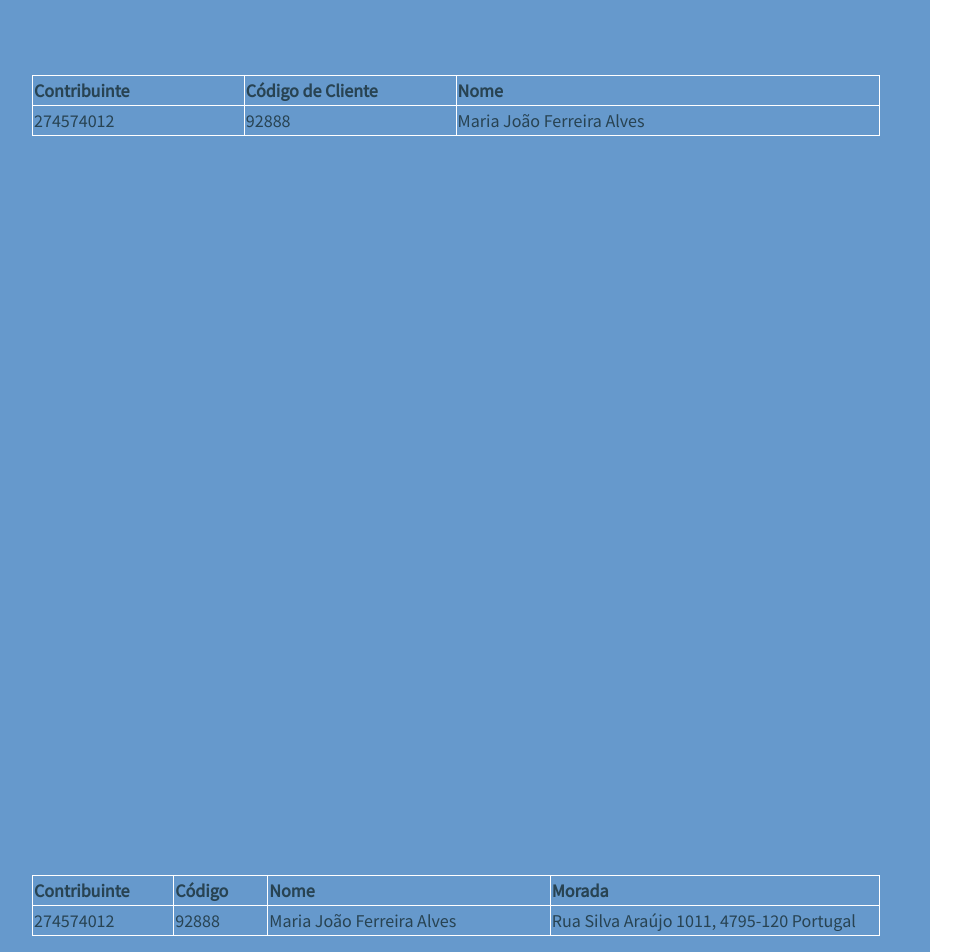
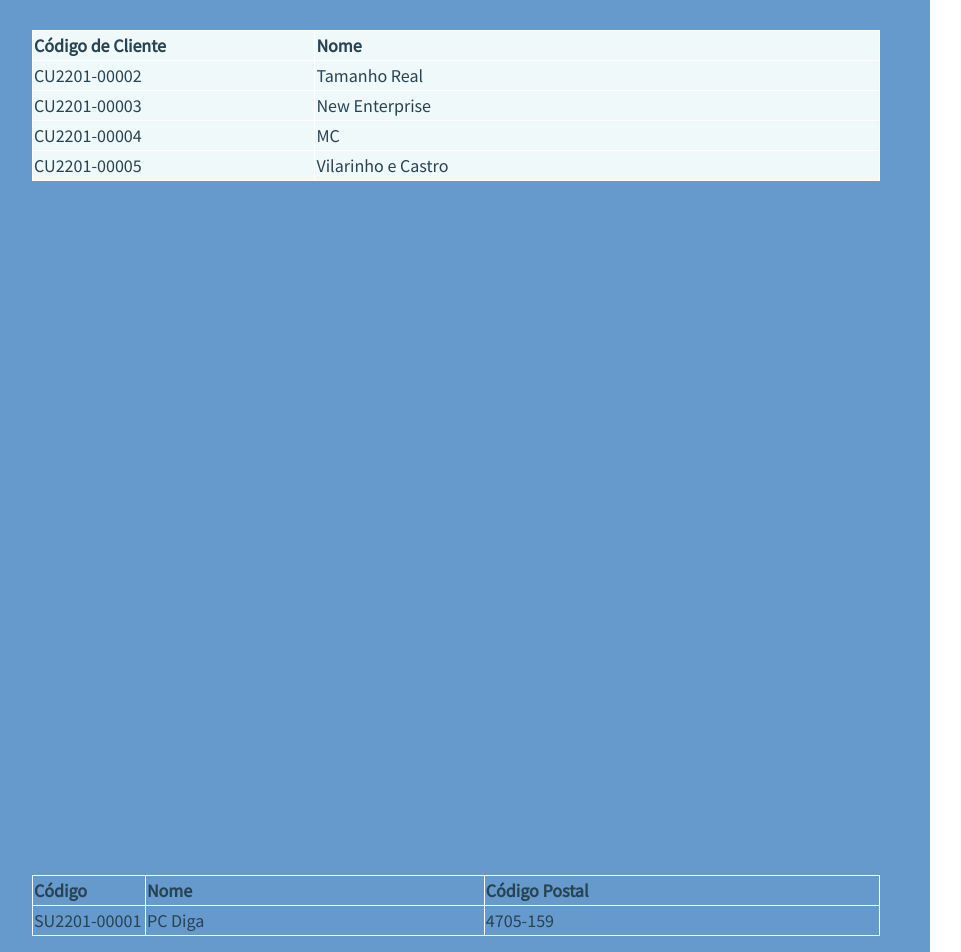
Before and after one commit to brunocast10/IAIE, a plain HTML site: page index.html in a window 1280 px wide. Shown: the part 1920-2872 px from the top of the page, without its empty margins (18-979 px from the left). Drawn offline with nearby package versions, Linux system fonts and the light colour scheme; no server answers.

Commit message:
algumas cenas

```diff
--- a/index.html
+++ b/index.html
@@ -72,27 +72,38 @@
 
             <section class="contact-section section" id="section-1">
                 <div class="container">
-                <style>
-                    table, th, td {
-                      border:1px solid white;
-                      color:#284352;
-                    }
-                    </style>
                     <body>
-
-                    <table style="width:100%" id="tabelaClientes">
+                        <style>
+                            #tabelaClientes {
+                              border: 1px solid rgb(4, 4, 77);
+                              background-color: #F0F9F9;
+                              width: 100%;
+                              color:#284352;
+                            }
+                        </style>
+                    <table id="tabelaClientes">
                         <thead>
                             <tr>
-                                <th style="width:25%"> Contribuinte</th>
                                 <th style="width:25%"> Código de Cliente</th>
                                 <th style="width:50%"> Nome</th>
                             </tr>
                         </thead>
                     <tbody>
                       <tr>
-                        <td>274574012</td>
-                        <td>92888</td>
-                        <td>Maria João Ferreira Alves</td>
+                        <td>CU2201-00002</td>
+                        <td>Tamanho Real</td>
+                      </tr>
+                      <tr>
+                        <td>CU2201-00003</td>
+                        <td>New Enterprise</td>
+                      </tr>
+                      <tr>
+                        <td>CU2201-00004</td>
+                        <td>MC</td>
+                      </tr>
+                      <tr>
+                        <td>CU2201-00005</td>
+                        <td>Vilarinho e Castro</td>
                       </tr>
                     </tbody>
                     </table>
@@ -112,18 +123,16 @@
                         <table style="width:100%" id="tabelaFornecedores">
                             <thead>
                                 <tr>
-                                    <th style="width:15%">Contribuinte</th>
                                     <th style="width:10%">Código</th>
                                     <th style="width:30%">Nome</th>
-                                    <th style="width:35%">Morada</th>
+                                    <th style="width:35%">Código Postal</th>
                                 </tr>
                             </thead>
                         <tbody>
                           <tr>
-                            <td>274574012</td>
-                            <td>92888</td>
-                            <td>Maria João Ferreira Alves</td>
-                            <td>Rua Silva Araújo 1011, 4795-120 Portugal</td>
+                            <td>SU2201-00001</td>
+                            <td>PC Diga</td>
+                            <td>4705-159</td>
                           </tr>
                         </tbody>
                         </table>
@@ -211,16 +220,16 @@
                         <table style="width:100%" id="tabelaFatura">
                             <thead>
                                 <tr>
-                                    <th style="width:30%">Número</th>
-                                    <th style="width:40%">Data</th>
+                                    <th style="width:30%">Data</th>
                                     <th style="width:30%">Total Líquido</th>
+                                    <td style="width:40%">Termos de pagamento</td>
                                 </tr>
                             </thead>
                         <tbody>
                           <tr>
-                            <td>M/1</td>
-                            <td>03-01-2022</td>
-                            <td>36,9€</td>
+                            <td>04-01-2022</td>
+                            <td>246€</td>
+                            <td>Transferência bancária</td>
                           </tr>
                         </tbody>
                         </table>
```
